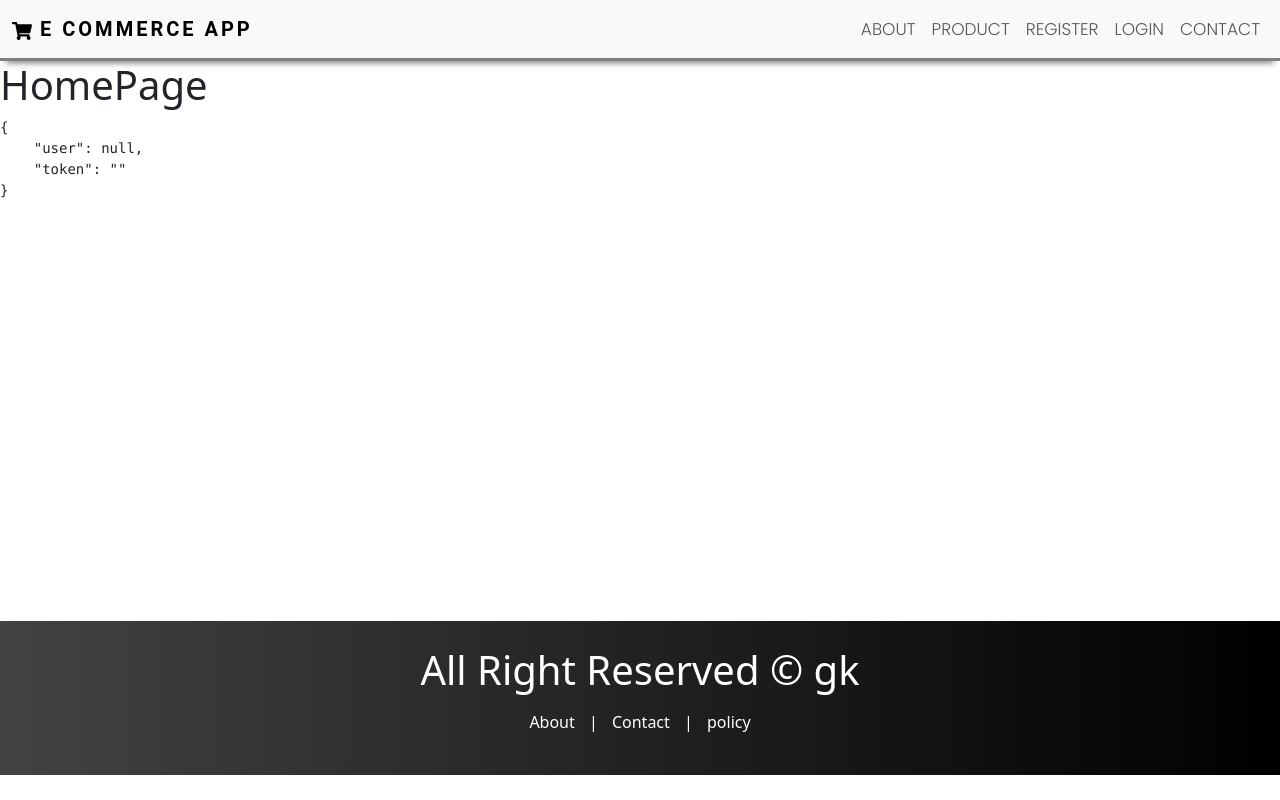
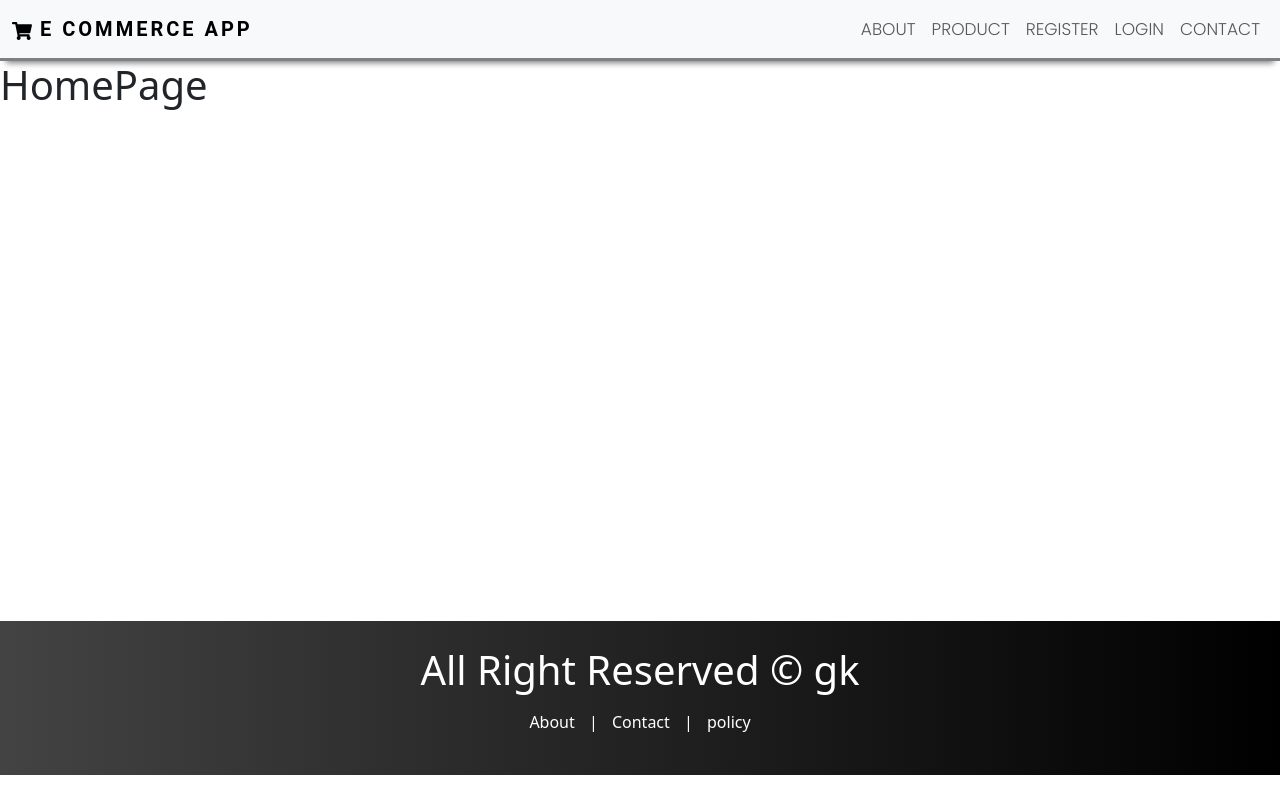
Before and after one commit to ghanshyamkumargiet/ecommerceForHtLogistics, a React (Create React App) app: page / in a window 1280 px wide. Built offline with nearby package versions, Linux system fonts and the light colour scheme.

Commit message:
add dashboard

```diff
--- a/src/pages/HomePage.js
+++ b/src/pages/HomePage.js
@@ -3,12 +3,12 @@ import Layout from "../components/Layout/Layout";
 import { useAuth } from "../context/auth";
 
 const HomePage = () => {
-  const { auth } = useAuth(); // Destructure as an object
+  //const { auth } = useAuth(); // Destructure as an object
 
   return (
     <Layout>
       <h1>HomePage</h1>
-      <pre>{JSON.stringify(auth, null, 4)}</pre>
+      {/*<pre>{JSON.stringify(auth, null, 4)}</pre>*/}
     </Layout>
   );
 };
```
